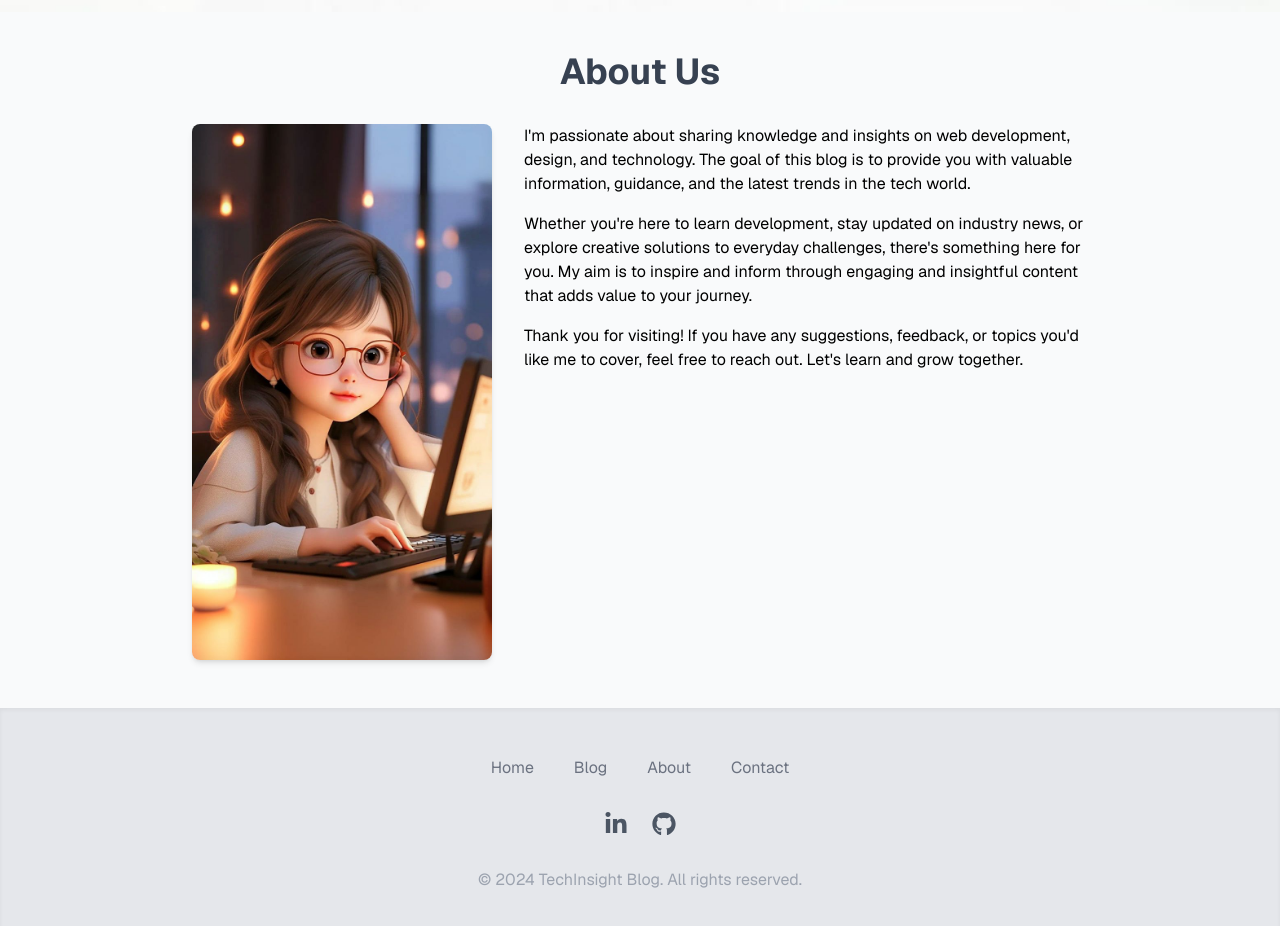
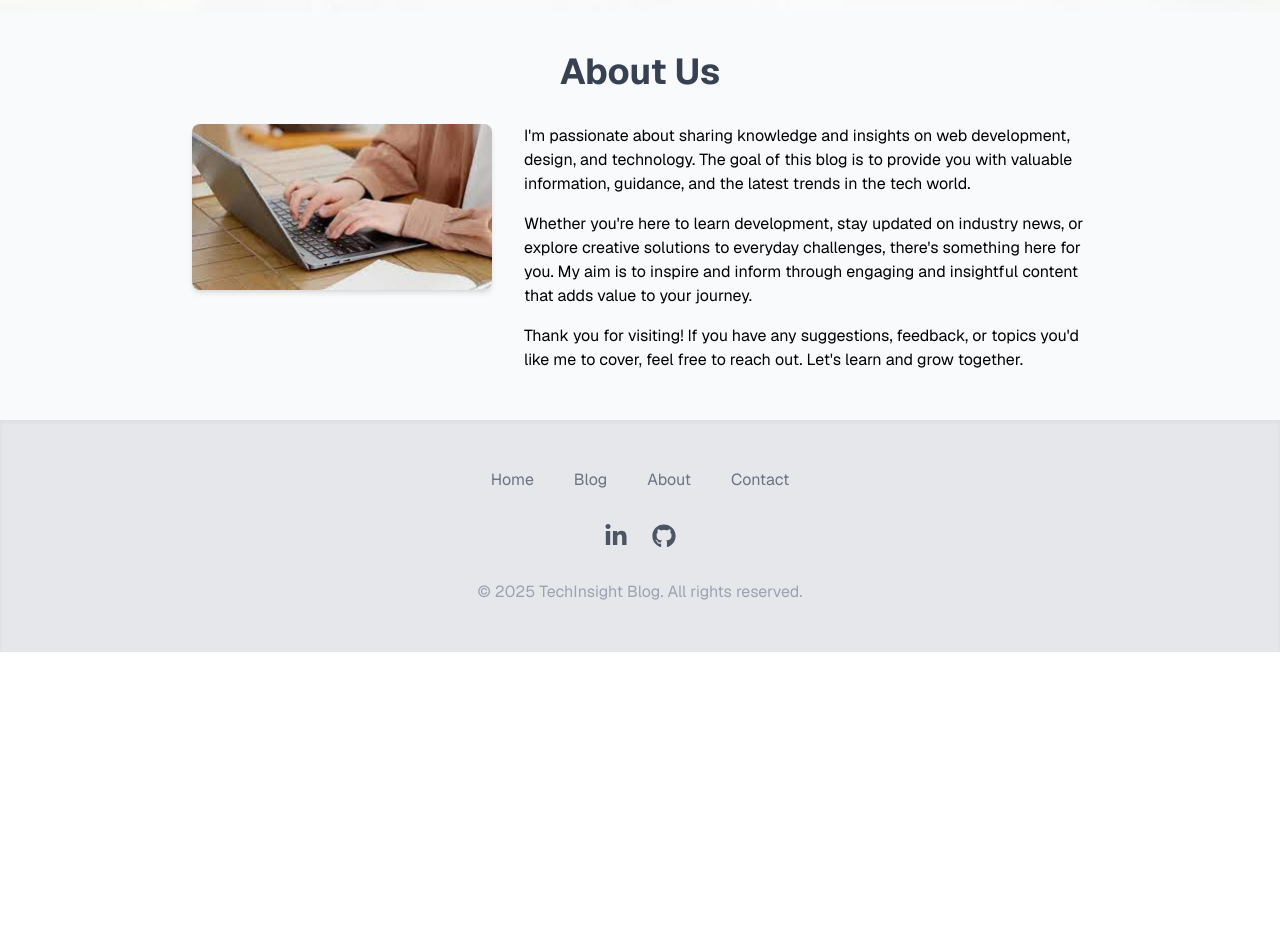
Before and after one commit to AreebaSadiq23/nextjs-blog-web, a Next.js app: page /about in a window 1280 px wide. Shown: the part 400-1326 px from the top of the page. After the commit the page ends 1052 px from the top, so only its background shows below. Built offline with nearby package versions, Linux system fonts and the light colour scheme.

Commit message:
udpate file

```diff
--- a/src/app/about/page.tsx
+++ b/src/app/about/page.tsx
@@ -19,7 +19,7 @@ const About: React.FC = () => {
         <div className="flex flex-col md:flex-row items-center md:items-start gap-8">
           {/* Image Section */}
           <Image
-            src="/images/about.jpg"
+            src="/images/about2.jpeg"
             alt="Team"
             width={300}
             height={300}
--- a/src/app/blogpost/page.tsx
+++ b/src/app/blogpost/page.tsx
@@ -21,7 +21,7 @@ const BlogPostCard: React.FC<BlogPost> = ({
   category,
 }) => {
   return (
-    <div className="bg-white dark:bg-gray-800 shadow-md overflow-hidden transition-transform duration-300 hover:scale-105">
+    <div className="bg-white dark:bg-gray-800 shadow-md overflow-hidden w-[300] transition-transform duration-300 hover:scale-105">
       <Image
         src={imageUrl}
         alt={title}
@@ -33,12 +33,13 @@ const BlogPostCard: React.FC<BlogPost> = ({
         <h2 className="text-xl font-semibold mb-2 text-gray-800 dark:text-white">
           {title}
         </h2>
+        <p className="text-sm font-medium text-indigo-600 dark:text-indigo-400">
+            {category}
+          </p>
         <p className="text-gray-600 dark:text-gray-300 mb-4">{content}</p>
         <div className="flex justify-between items-center mt-4">
           <p className="text-sm text-gray-500">{date}</p>
-          <p className="text-sm font-medium text-indigo-600 dark:text-indigo-400">
-            {category}
-          </p>
+
           <Link
             href={`/blogpage/${id}`}
             className="text-indigo-600 dark:text-indigo-400 hover:underline"
--- a/src/app/components/Footer.tsx
+++ b/src/app/components/Footer.tsx
@@ -59,7 +59,7 @@ export default function Footer() {
           </a>
         </div>
         <p className="mt-8 text-center text-base text-gray-400 dark:text-white">
-          &copy; 2024 TechInsight Blog. All rights reserved.
+          &copy; 2025 TechInsight Blog. All rights reserved.
         </p>
       </div>
     </footer>
```
Also changed, not shown: public/images/about.jpg (deleted), public/images/about2.jpeg (added).
